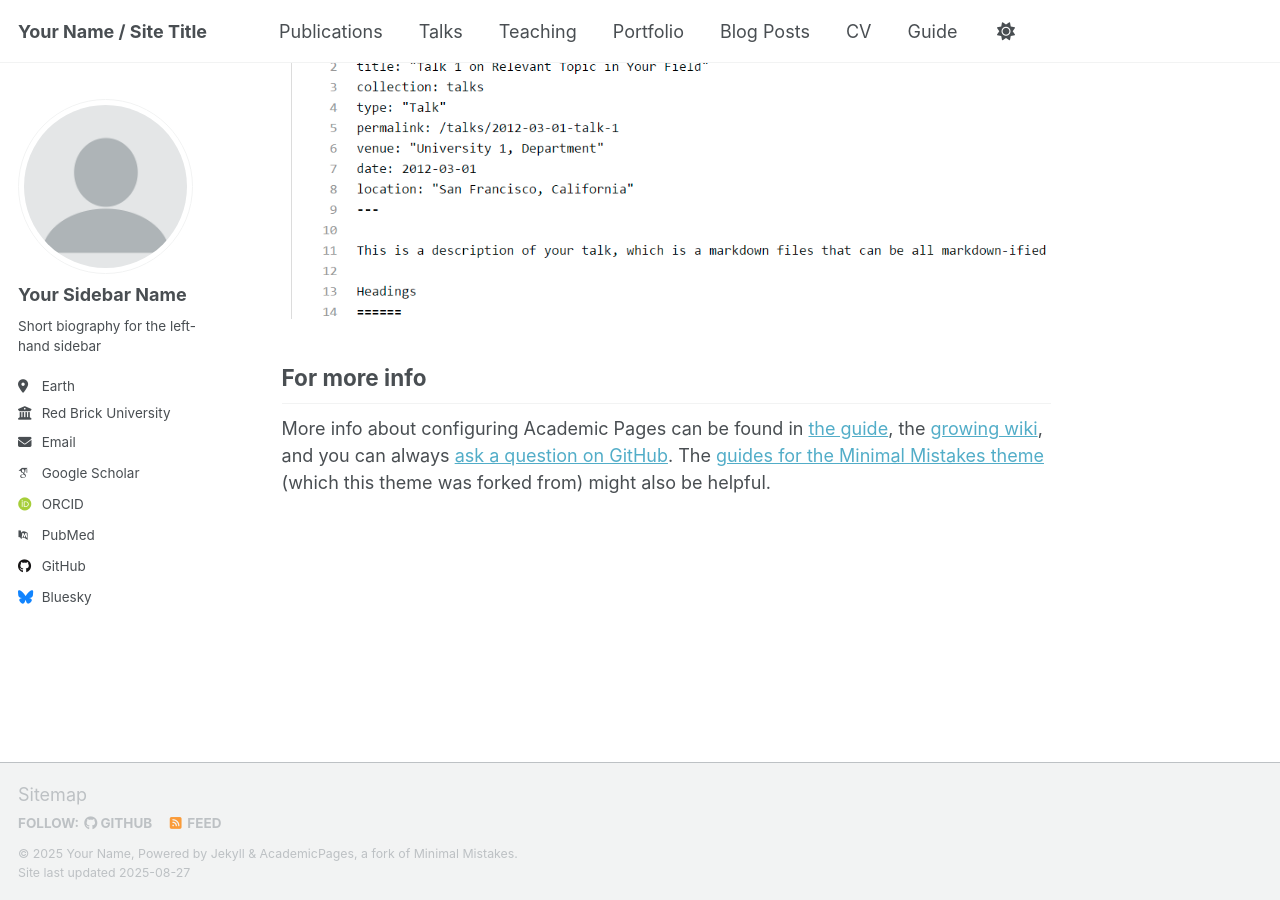
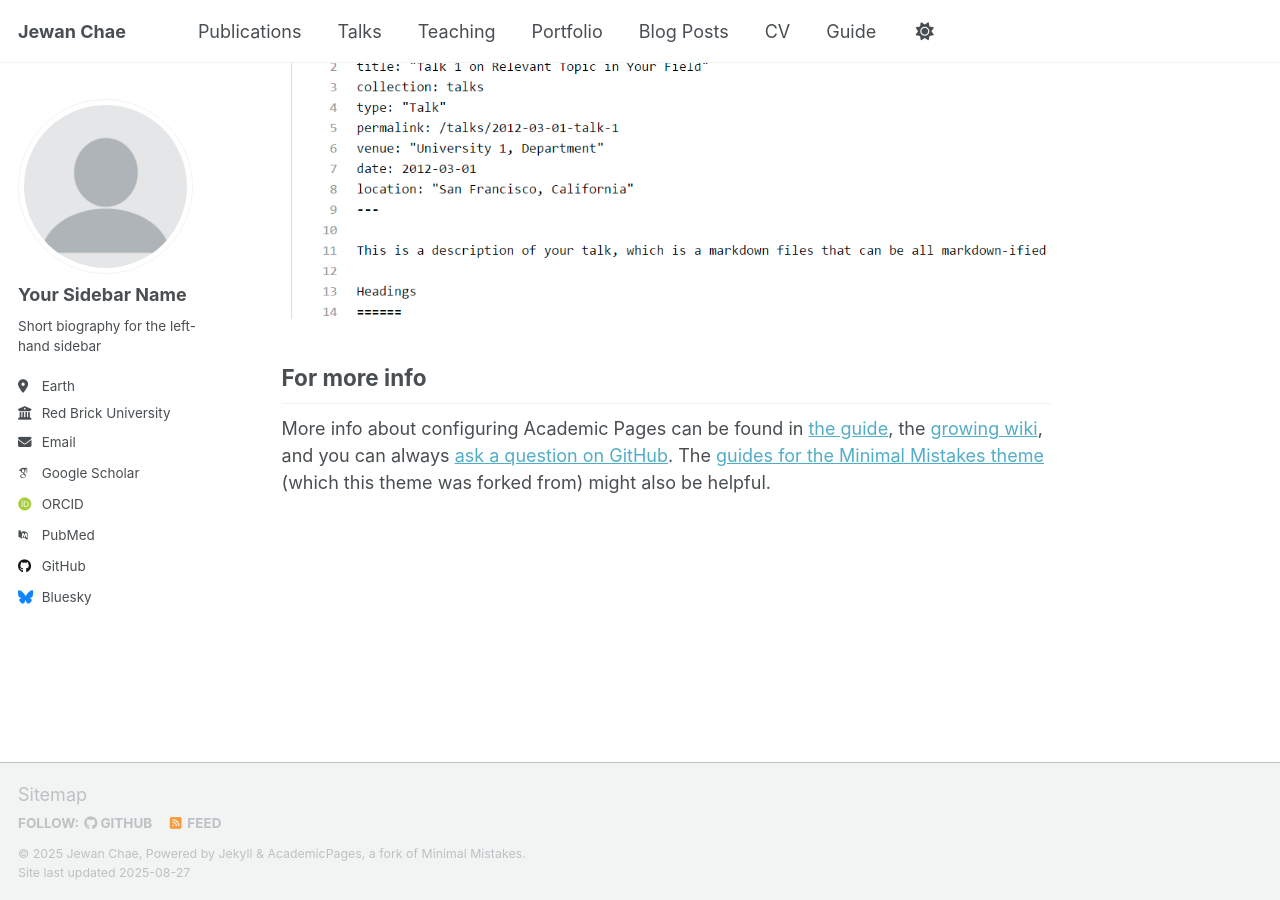
Before and after one commit to JewanC/JewanC.github.io, a Jekyll site: the page built from _pages/about.md, in a window 1280 px wide and 900 px high, scrolled down 2880 px. Built offline with Jekyll 4.4.1, drawn with Linux system fonts in a browser that asks for light colours; some web fonts are replaced; a script that is not in the unit is left out.

Commit message:
Update _config.yml

```diff
--- a/_config.yml
+++ b/_config.yml
@@ -9,11 +9,11 @@
 # Basic Site Settings
 locale                   : "en-US"
 site_theme               : "default" # Currently available options are "default", "air"
-title                    : "Your Name / Site Title"
+title                    : "Jewan Chae"
 title_separator          : "-"
-name                     : &name "Your Name"
-description              : &description "personal description"
-url                      : https://academicpages.github.io # the base hostname & protocol for your site e.g. "https://[your GitHub username].github.io" or if you already have some other page hosted on Github then use "https://[your GitHub username].github.io/[Your Repo Name]"
+name                     : &name "Jewan Chae"
+description              : &description "University of Utah Computer Science major"
+url                      : "https://jewanC.github.io"
 baseurl                  : "" # the subpath of your site, e.g. "/blog"
 repository               : "academicpages/academicpages.github.io"
 
```
